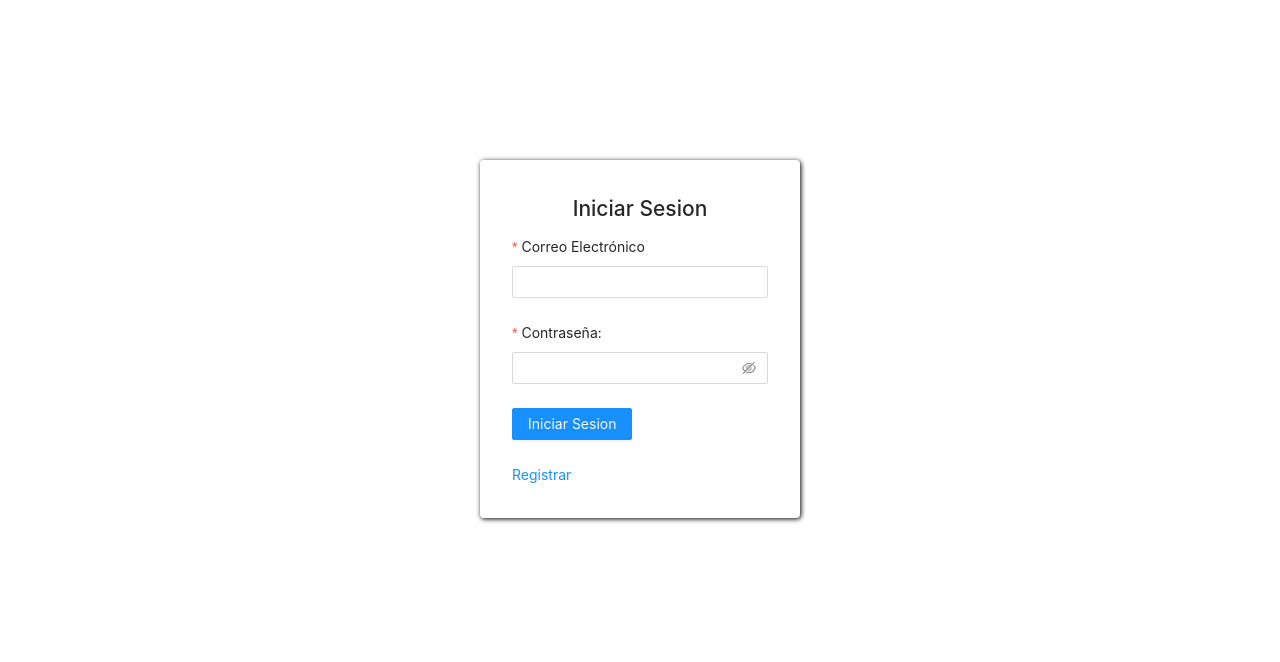
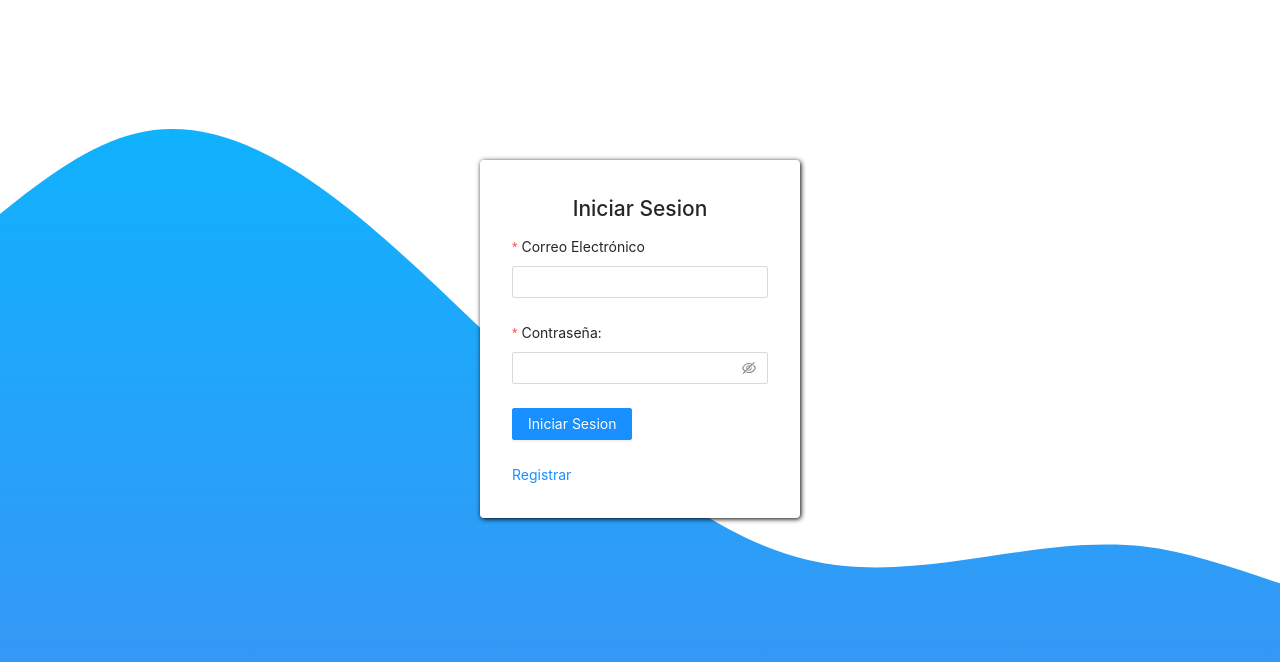
Before and after one commit to davidPardoC/agrotic-fe, a React (Create React App) app: page /#/signin in a window 1280 px wide. Shown: the top 662 px of the page. Built offline with nearby package versions, Linux system fonts and the light colour scheme; no server answers.

Commit message:
update login styles, register, ad meta data

```diff
--- a/public/index.html
+++ b/public/index.html
@@ -7,7 +7,7 @@
     <meta name="theme-color" content="#000000" />
     <meta
       name="description"
-      content="Web site created using create-react-app"
+      content="Agrotic"
     />
     <link rel="apple-touch-icon" href="%PUBLIC_URL%/logo192.png" />
     <!--
@@ -24,7 +24,7 @@
       work correctly both with client-side routing and a non-root public URL.
       Learn how to configure a non-root public URL by running `npm run build`.
     -->
-    <title>React App</title>
+    <title>AgroTICS</title>
   </head>
   <body>
     <noscript>You need to enable JavaScript to run this app.</noscript>
--- a/src/views/login/login.tsx
+++ b/src/views/login/login.tsx
@@ -5,30 +5,40 @@ import { Link } from "react-router-dom";
 import styled from "styled-components";
 import { AuthContext } from "../../context/authContext";
 import { AuthService } from "../../services/auth-service";
-
+import wave from '../../assets/wave.svg'
 const LoginCard = styled.div`
   width: 100%;
   box-shadow: 1px 1px 5px black;
   border-radius: 4px;
   padding: 2rem;
   margin-top: 20vh;
+  background-color: white;
 `;
 
 const TitleCard = styled.h2`
-  text-align:center;
+  text-align: center;
 `;
 
+const BackGroudWrapper = styled.div`
+  position: absolute;
+  width: 100%;
+  height: 100vh;
+`;
 export const Login = () => {
-  const { setToken , setUser} = useContext(AuthContext);
+  const { setToken, setUser } = useContext(AuthContext);
 
   const onFinish = async (values: { email: string; password: string }) => {
     const token = await AuthService.login(values.email, values.password);
     setToken(token);
-    setUser(jwtDecode(token))
+    setUser(jwtDecode(token));
   };
 
   return (
     <>
+      <BackGroudWrapper>
+        <img src={wave} style={{width:'100%', height:'100%', objectFit:'cover'}}/>
+      </BackGroudWrapper>
+
       <Row>
         <Col span={6} offset={9}>
           <LoginCard>
--- a/src/views/register/register.tsx
+++ b/src/views/register/register.tsx
@@ -2,21 +2,36 @@ import { Button, Col, Input, Row } from "antd";
 import { Form } from "antd";
 import { useState } from "react";
 import { Link } from "react-router-dom";
+import styled from "styled-components";
 import { AuthService } from "../../services/auth-service";
 import { FormWrapper } from "./styles/styleComponents";
 import { RegisterForm } from "./types";
+import wave from '../../assets/wave.svg'
+
 export const Register = () => {
   const [password, setPassword] = useState<string>("");
   const registerUser = async (value: RegisterForm) => {
     const { email, firstName, lastName, password } = value;
     await AuthService.registerUser({ email, firstName, lastName, password });
   };
+  const BackGroudWrapper = styled.div`
+    position: absolute;
+    width: 100%;
+    height: 100vh;
+  `;
 
   return (
     <Row>
+      <BackGroudWrapper>
+        <img
+          src={wave}
+          style={{ width: "100%", height: "100%", objectFit: "cover" }}
+        />
+      </BackGroudWrapper>
       <Col span={6} offset={9}>
         <FormWrapper>
           <Form layout={"vertical"} onFinish={registerUser}>
+            <h1 style={{textAlign:'center'}}>Registro</h1>
             <Form.Item
               label="Correo Electrónico"
               name="email"
--- a/src/views/register/styles/styleComponents.ts
+++ b/src/views/register/styles/styleComponents.ts
@@ -6,4 +6,5 @@ export const FormWrapper = styled.div`
   border-radius: 4px;
   padding: 2rem;
   margin-top: 10vh;
+  background-color: white;
 `;
```
Also changed, not shown: src/assets/wave.svg (added).
